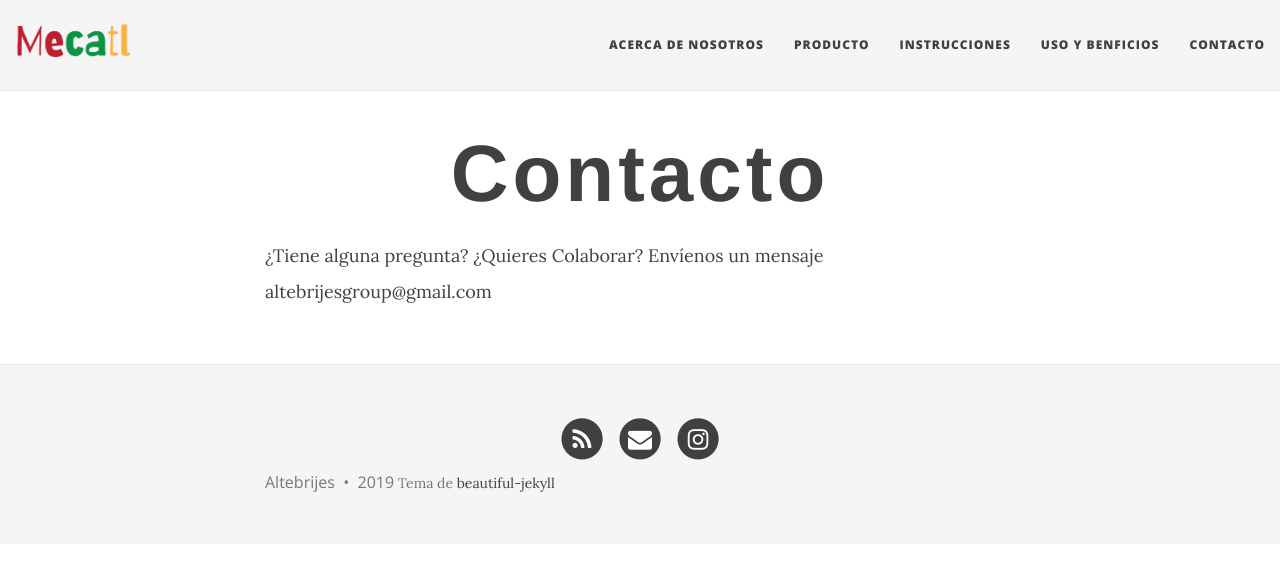
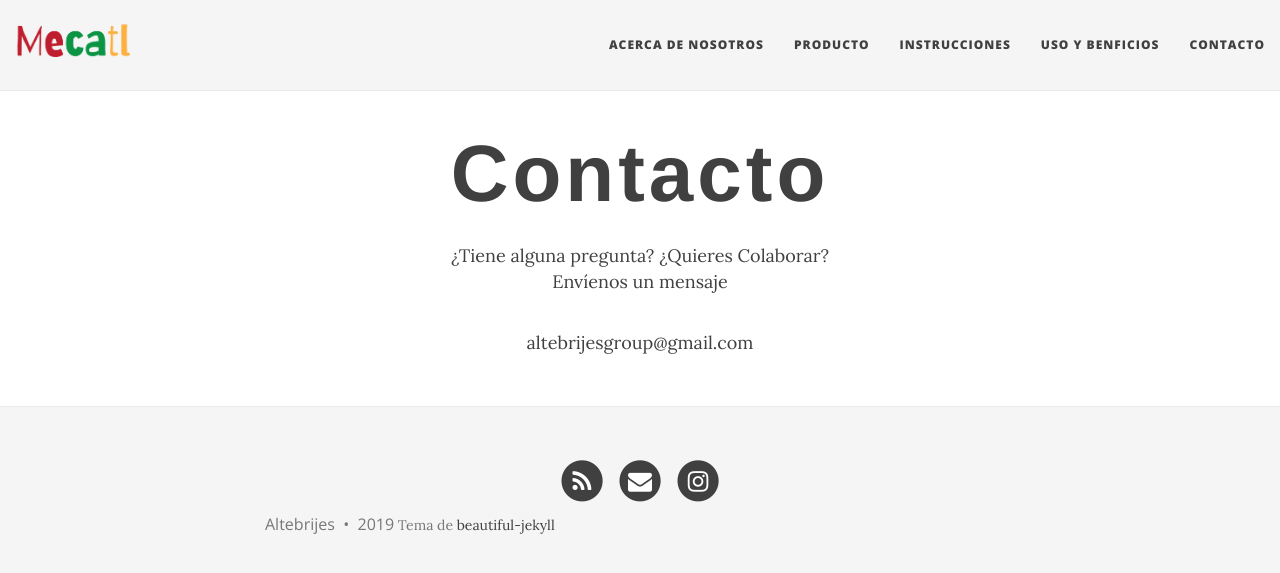
Before and after one commit to Mecatl/Mecatl.github.io, a Jekyll site: the page built from Contacto.md, in a window 1280 px wide. Shown: the top 573 px of the page. Built offline with Jekyll 4.4.1, drawn with Linux system fonts in a browser that asks for light colours; some web fonts are replaced.

Commit message:
Added Images

```diff
--- a/Contacto.md
+++ b/Contacto.md
@@ -3,9 +3,9 @@ layout: page
 title: Contacto
 
 ---
-¿Tiene alguna pregunta?
+<center>¿Tiene alguna pregunta?
 ¿Quieres Colaborar?
-
-Envíenos un mensaje
-
-altebrijesgroup@gmail.com
+<br>
+Envíenos un mensaje </center>
+<br>
+<center>altebrijesgroup@gmail.com</center>
```
Also changed, not shown: Producto.md (+13 -1 lines), index.md (+1 -1 lines), img/prototype.jpg (added), 4 other files.
